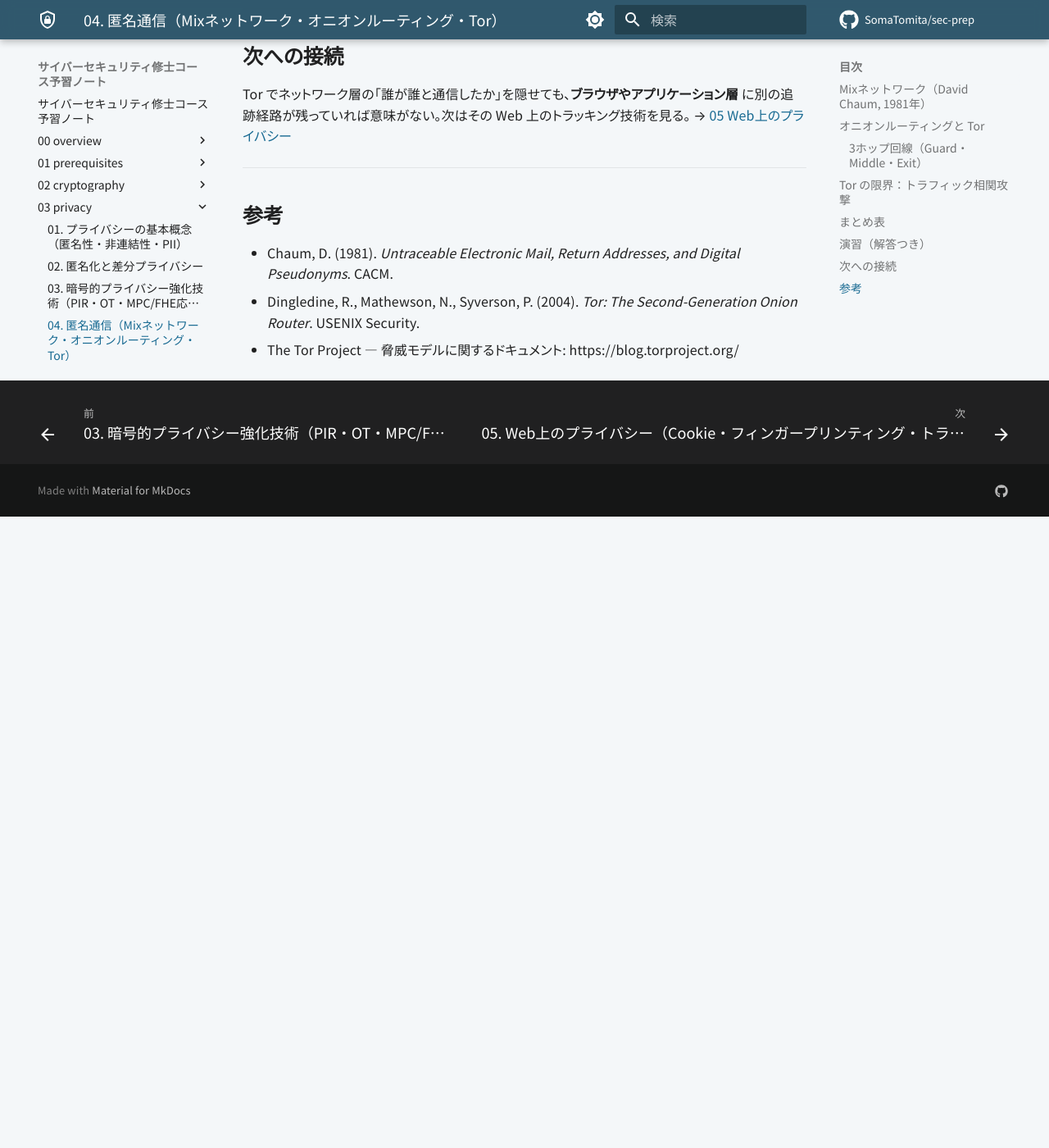
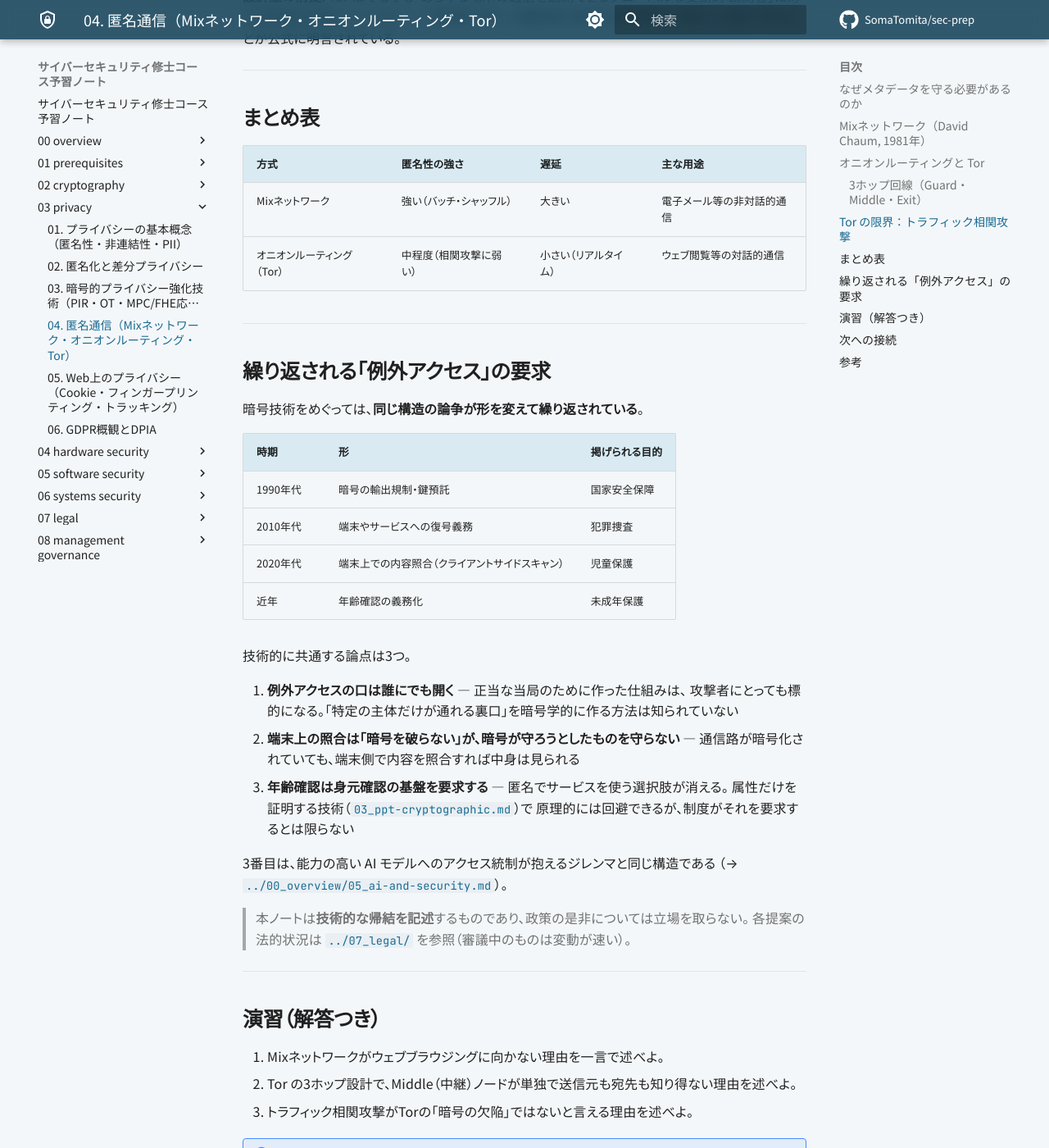
Before and after one commit to SomaTomita/sec-prep, an MkDocs documentation site: the page built from topics/03_privacy/04_anonymous-comms.md, in a window 1280 px wide and 1400 px high, scrolled down 2862 px. Shown: the whole window at 82% size. Built offline with MkDocs 1.6.1 and Material for MkDocs 9.7.7, drawn with Linux system fonts in a browser that asks for light colours; plug-ins that fetch from the network failed and are left out; comment, search, counter and statistics services are not loaded; before the commit the page ends 3492 px from its top, so only the background shows below that; some of the changed text lies outside the part shown.

Commit message:
docs: add privacy harm taxonomy, metadata rationale, and exceptional access
COSIC Course 2026 の2セッション（Liu / Preneel の暗号政策）を反映。

- 03_privacy/01: Solove (2006) の4群による「どんな行為が害になるか」の分類を、
  既存の技術的4性質（匿名性・非連結性・非検知性・非観測性）とは別軸として追加。
  4群目「侵入」に技術的対策が効かない点＝技術で解ける範囲の外側があること
- 03_privacy/04: 匿名通信が必要な理由としてメタデータの表現力（暗号化しても
  誰といつどこから通信したかは残る）。繰り返される「例外アクセス」の要求を
  時系列で整理し、技術的に共通する3論点にまとめた
- index の1行説明と深掘りキュー2件

Solove の4群は一次資料で確認済み（16の下位分類は存在に触れるのみ）。
政策の是非には立場を取らず、技術的帰結の記述にとどめた。

````diff
--- a/topics/03_privacy/04_anonymous-comms.md
+++ b/topics/03_privacy/04_anonymous-comms.md
@@ -12,6 +12,33 @@
 - 「誰が誰と通信しているか」を隠す2大方式：Mixネットワーク（高匿名・高遅延）とオニオンルーティング（低遅延）
 - Tor の3ホップ設計と「どの1ノードも送信元と宛先の両方を知らない」原則
 - 暗号が破られていなくても匿名性が崩れる「トラフィック相関攻撃」
+
+---
+
+## なぜメタデータを守る必要があるのか
+
+匿名通信技術が必要な理由は、**通信内容の暗号化だけでは守れないものがある**からである。
+
+```
+暗号化が隠すもの:   何を話したか
+暗号化が隠さないもの: 誰と、いつ、どこから、どのくらいの頻度で、どれだけの量を話したか
+```
+
+このメタデータだけで、多くのことが推定できる。
+
+| 観測されるメタデータ | 推定できること |
+|---|---|
+| 特定の専門医療機関との通信 | 疾患の可能性 |
+| 深夜の定期的な通信相手 | 交友・親密な関係 |
+| 位置情報の履歴 | 居住地・勤務先・行動習慣 |
+| 通信の途絶と再開 | 不在の期間（物理的な安全にも関わる） |
+
+**「暗号化しているから安全」は成り立たない。** これが、内容の暗号化とは別に
+本ファイルで扱う匿名通信（Mix・Tor）が必要な理由である。
+
+同じ構造は「プライバシーはセキュリティの前提条件である」という論点にもつながる——
+誰がいつ不在かが分かれば物理的な安全が損なわれる
+（→ [`../00_overview/04_threat-landscape.md`](../00_overview/04_threat-landscape.md)）。
 
 ---
 
@@ -104,6 +131,35 @@
 
 ---
 
+## 繰り返される「例外アクセス」の要求
+
+暗号技術をめぐっては、**同じ構造の論争が形を変えて繰り返されている**。
+
+| 時期 | 形 | 掲げられる目的 |
+|---|---|---|
+| 1990年代 | 暗号の輸出規制・鍵預託 | 国家安全保障 |
+| 2010年代 | 端末やサービスへの復号義務 | 犯罪捜査 |
+| 2020年代 | 端末上での内容照合（クライアントサイドスキャン） | 児童保護 |
+| 近年 | 年齢確認の義務化 | 未成年保護 |
+
+技術的に共通する論点は3つ。
+
+1. **例外アクセスの口は誰にでも開く** — 正当な当局のために作った仕組みは、
+   攻撃者にとっても標的になる。「特定の主体だけが通れる裏口」を暗号学的に作る方法は知られていない
+2. **端末上の照合は「暗号を破らない」が、暗号が守ろうとしたものを守らない** —
+   通信路が暗号化されていても、端末側で内容を照合すれば中身は見られる
+3. **年齢確認は身元確認の基盤を要求する** — 匿名でサービスを使う選択肢が消える。
+   属性だけを証明する技術（[`03_ppt-cryptographic.md`](./03_ppt-cryptographic.md)）で
+   原理的には回避できるが、制度がそれを要求するとは限らない
+
+3番目は、能力の高い AI モデルへのアクセス統制が抱えるジレンマと同じ構造である
+（→ [`../00_overview/05_ai-and-security.md`](../00_overview/05_ai-and-security.md)）。
+
+> 本ノートは**技術的な帰結を記述**するものであり、政策の是非については立場を取らない。
+> 各提案の法的状況は [`../07_legal/`](../07_legal/index.md) を参照（審議中のものは変動が速い）。
+
+---
+
 ## 演習（解答つき）
 
 1. Mixネットワークがウェブブラウジングに向かない理由を一言で述べよ。
--- a/topics/03_privacy/index.md
+++ b/topics/03_privacy/index.md
@@ -10,20 +10,20 @@
 
 | # | ページ | 内容（1行） |
 |---|---|---|
-| 01 | [プライバシー概念](01_privacy-concepts.md) | 匿名性・非連結性・非検知性・非観測性・仮名性(Pfitzmann-Hansen)・PII |
+| 01 | [プライバシー概念](01_privacy-concepts.md) | 匿名性・非連結性・非検知性・非観測性・仮名性(Pfitzmann-Hansen)・Solove の害の類型・PII |
 | 02 | [匿名化と差分プライバシー](02_anonymization-and-dp.md) | k-匿名化・l-多様性・t-近接性・差分プライバシー(ε, ラプラスメカニズム) |
 | 03 | [暗号的PET](03_ppt-cryptographic.md) | PIR・Oblivious Transfer・MPC/FHEのプライバシー応用(PSI等) |
-| 04 | [匿名通信](04_anonymous-comms.md) | Mixネットワーク(Chaum)・オニオンルーティング・Tor・トラフィック相関攻撃 |
+| 04 | [匿名通信](04_anonymous-comms.md) | メタデータを守る理由・Mixネットワーク(Chaum)・Tor・トラフィック相関攻撃・例外アクセスの反復 |
 | 05 | [Webプライバシーとトラッキング](05_web-privacy-tracking.md) | Cookie・スーパークッキー・ブラウザフィンガープリンティング・DNTの失敗 |
 | 06 | [法とDPIA](06_law-and-dpia.md) | GDPR概観(7原則・適法根拠・データ主体の権利)・DPIA |
 
 <details>
 <summary>進捗チェックリスト</summary>
 
-- [x] `01_privacy-concepts.md` — 匿名性・非連結性・非検知性・非観測性・仮名性(Pfitzmann-Hansen)・PII
+- [x] `01_privacy-concepts.md` — 匿名性・非連結性・非検知性・非観測性・仮名性(Pfitzmann-Hansen)・Solove の害の類型・PII
 - [x] `02_anonymization-and-dp.md` — k-匿名化・l-多様性・t-近接性・差分プライバシー(ε, ラプラスメカニズム)
 - [x] `03_ppt-cryptographic.md` — PIR・Oblivious Transfer・MPC/FHEのプライバシー応用(PSI等)
-- [x] `04_anonymous-comms.md` — Mixネットワーク(Chaum)・オニオンルーティング・Tor・トラフィック相関攻撃
+- [x] `04_anonymous-comms.md` — メタデータを守る理由・Mixネットワーク(Chaum)・Tor・トラフィック相関攻撃・例外アクセスの反復
 - [x] `05_web-privacy-tracking.md` — Cookie・スーパークッキー・ブラウザフィンガープリンティング・DNTの失敗
 - [x] `06_law-and-dpia.md` — GDPR概観(7原則・適法根拠・データ主体の権利)・DPIA
 
@@ -54,6 +54,8 @@
 - [ ] 匿名性の定量化（エントロピーベースの匿名性尺度、Serjantov-Danezis） → `deep/anonymity-metrics/`
 - [ ] 単一サーバPIRの構成（FHEを使った具体的なプロトコル） → `deep/single-server-pir/`
 - [ ] Torの隠しサービス（rendezvous point）の仕組み → `deep/tor-hidden-services/`
+- [ ] Solove の16類型と技術的4性質の詳細な対応づけ → `deep/privacy-taxonomy/`
+- [ ] クライアントサイドスキャンの技術的批判（誤検知率とスコープ拡大の議論） → `deep/client-side-scanning/`
 - [x] LINDDUN脅威モデリングの7カテゴリ詳細 → [`../05_software-security/02_threat-modeling.md`](../05_software-security/02_threat-modeling.md)
 
 </details>
````
Also changed, not shown: topics/03_privacy/01_privacy-concepts.md (+18 -0 lines).
